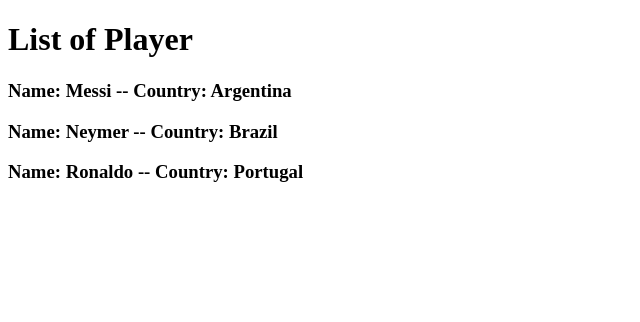
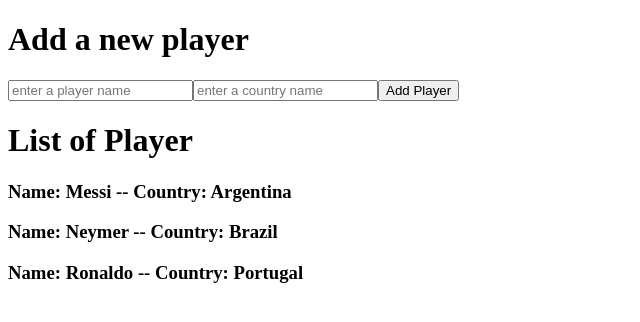
Before and after one commit to Shm-Rsuf/next-api, a Next.js app: page /players in a window 1280 px wide. Shown: the top 322 px of the page, without its empty margins (0-640 px from the left). Built offline with nearby package versions, Linux system fonts and the light colour scheme.

Commit message:
front-end-part added

```diff
--- a/pages/players/index.js
+++ b/pages/players/index.js
@@ -5,6 +5,9 @@ const Players = () => {
   const [players, setPlayers] = useState([]);
   const [isLoading, setIsLoading] = useState(false);
   const [error, setError] = useState("");
+
+  const [playerName, setPlayerName] = useState("");
+  const [countryName, setCountryName] = useState("");
 
   useEffect(() => {
     const getPlayers = async () => {
@@ -26,6 +29,39 @@ const Players = () => {
     getPlayers();
   }, []);
 
+  const handleSubmit = async (e) => {
+    e.preventDefault();
+
+    //creating a playerObj
+    const playerObj = {
+      id: Date.now(),
+      name: playerName,
+      country: countryName,
+    };
+
+    //post request
+    const res = await fetch("/api/players", {
+      method: "POST",
+      headers: {
+        "Content-type": "application/json",
+      },
+      body: JSON.stringify(playerObj),
+    });
+
+    const data = await res.json();
+
+    //if response is false
+    if (!res.ok) {
+      console.log("fail to fetch data");
+    }
+
+    //if response is true
+    if (res.ok) {
+      console.log("success", data);
+      // setPlayers([...players, data]);
+    }
+  };
+
   if (isLoading) {
     return (
       <div>
@@ -44,8 +80,24 @@ const Players = () => {
 
   return (
     <div>
+      <h1>Add a new player</h1>
+      <form onSubmit={handleSubmit}>
+        <input
+          type="text"
+          placeholder="enter a player name"
+          value={playerName}
+          onChange={(e) => setPlayerName(e.target.value)}
+        />
+        <input
+          type="text"
+          placeholder="enter a country name"
+          value={countryName}
+          onChange={(e) => setCountryName(e.target.value)}
+        />
+        <button type="submit">Add Player</button>
+      </form>
+
       <h1>List of Player</h1>
-
       {players?.map((player) => (
         <PlayerItem key={player.id} player={player} />
         // <div key={player.id}>
```
